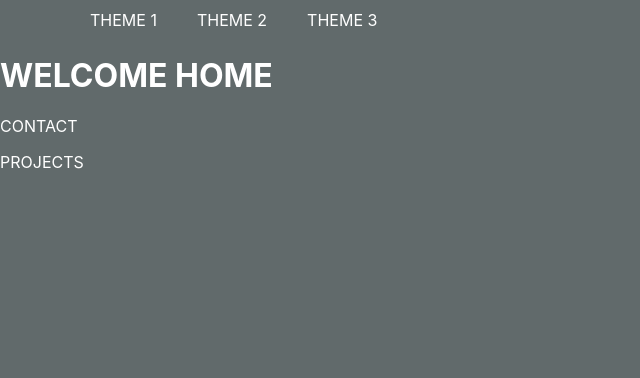
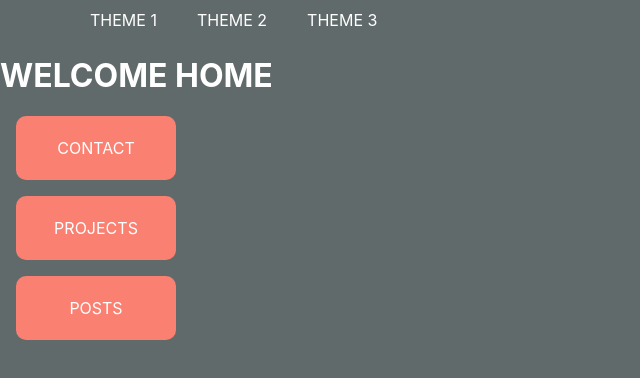
Before and after one commit to TYLER-JM/personal-homepage, a React (Create React App) app: page / in a window 1280 px wide. Shown: the top 378 px of the page, without its empty margins (0-640 px from the left). Built offline with nearby package versions, Linux system fonts and the light colour scheme.

Commit message:
adds content items, styles

```diff
--- /dev/null
+++ b/src/Helpers/generateId.js
@@ -0,0 +1,11 @@
+const generateId = (length) => {
+  let str = "";
+  let count = 1;
+  while (count < length) {
+    str += String.fromCharCode(Math.floor(Math.random() * 26 + 65))
+    count++;
+  }
+  return str;
+}
+
+export default generateId;
--- a/src/components/ContentList.js
+++ b/src/components/ContentList.js
@@ -1,5 +1,6 @@
 import React from 'react';
 import ContentListItem from './ContentListItem';
+import generateId from '../Helpers/generateId';
 
 export default function() {
 
@@ -11,11 +12,15 @@ export default function() {
     {
       name: "Projects",
       menu: "top"
+    },
+    {
+      name: "Posts",
+      menu: "top"
     }
   ]
   const contents = dataList.map(content => {
     return (
-      < ContentListItem name={content.name} />
+      < ContentListItem name={content.name} key={generateId(8)}/>
     )
   })
   return (
--- a/src/components/ContentListItem.js
+++ b/src/components/ContentListItem.js
@@ -1,7 +1,8 @@
 import React from 'react';
+import '../styles/contentListItem.scss'
 
 export default function({ name }) {
   return (
-    <p>{name}</p>
+    <div className="content-item"><p>{name}</p></div>
   )
 }
--- /dev/null
+++ b/src/styles/contentListItem.scss
@@ -0,0 +1,17 @@
+div.content-item {
+  height: 4em;
+  width: 10em;
+  margin: 1em;
+  border-radius: 10px;
+  background-color: salmon;
+  display: flex;
+  justify-content: center;
+  align-items: center;
+  p {
+    height: max-content;
+    margin: 0;
+  }
+}
+div.content-item:hover {
+  cursor: pointer;
+}
```
